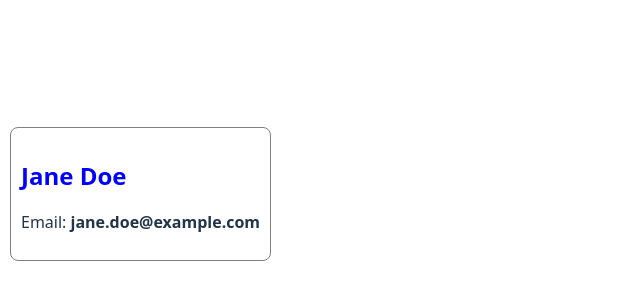
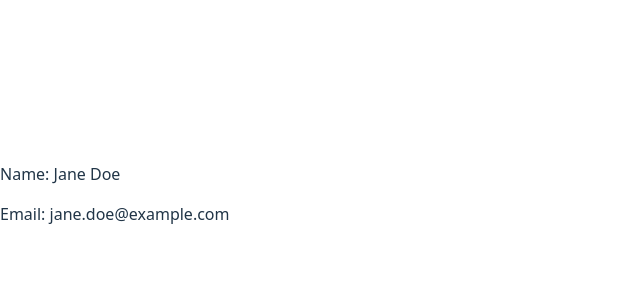
Before and after one commit to Gabbyjay20/alx-fe-reactjs, a React (Vite) app in the folder alx-react-app-props/: page / in a window 1280 px wide. Shown: the part 206-506 px from the top of the page, without its empty margins (0-640 px from the left). Built offline with nearby package versions, Linux system fonts and the light colour scheme.

Commit message:
Reverted to use UserDetails component as specified in requirements

```diff
--- a/alx-react-app-props/src/UserInfo.jsx
+++ b/alx-react-app-props/src/UserInfo.jsx
@@ -1,7 +1,7 @@
-import UserProfile from './components/UserProfile';
+import UserDetails from './UserDetails';
 
 function UserInfo() {
-  return <UserProfile />;
+  return <UserDetails />;
 }
 
 export default UserInfo;
--- a/alx-react-app-props/src/components/UserProfile.jsx
+++ b/alx-react-app-props/src/components/UserProfile.jsx
@@ -1,13 +1,9 @@
-import { useContext } from 'react';
-import UserContext from '../UserContext';
-
-function UserProfile() {
-  const userData = useContext(UserContext);
-
+function UserProfile(props) {
   return (
     <div style={{ border: '1px solid gray', padding: '10px', margin: '10px', borderRadius: '8px' }}>
-      <h2 style={{ color: 'blue', marginBottom: '5px' }}>{userData.name}</h2>
-      <p>Email: <span style={{ fontWeight: 'bold' }}>{userData.email}</span></p>
+      <h2 style={{ color: 'blue', marginBottom: '5px' }}>{props.name}</h2>
+      <p>Age: <span style={{ fontWeight: 'bold' }}>{props.age}</span></p>
+      <p>Bio: {props.bio}</p>
     </div>
   );
 }
```
